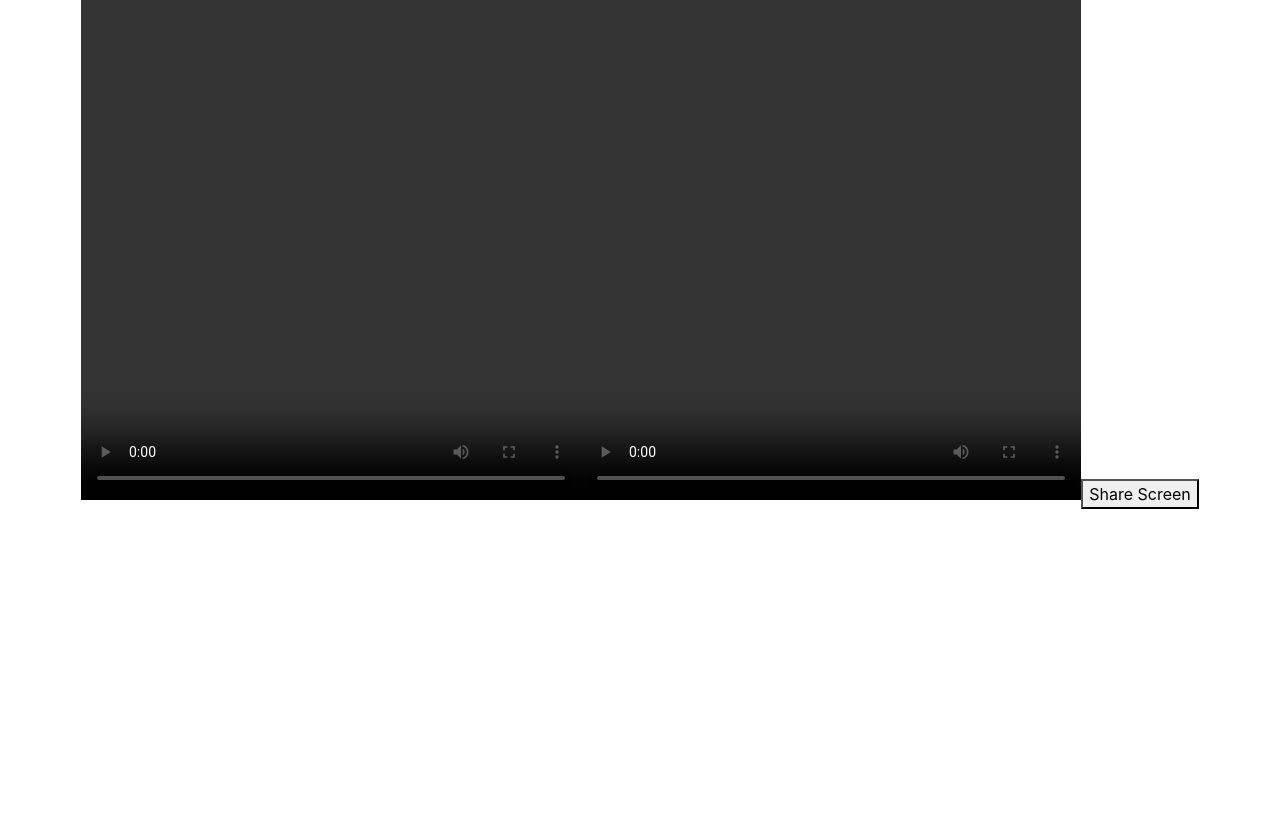
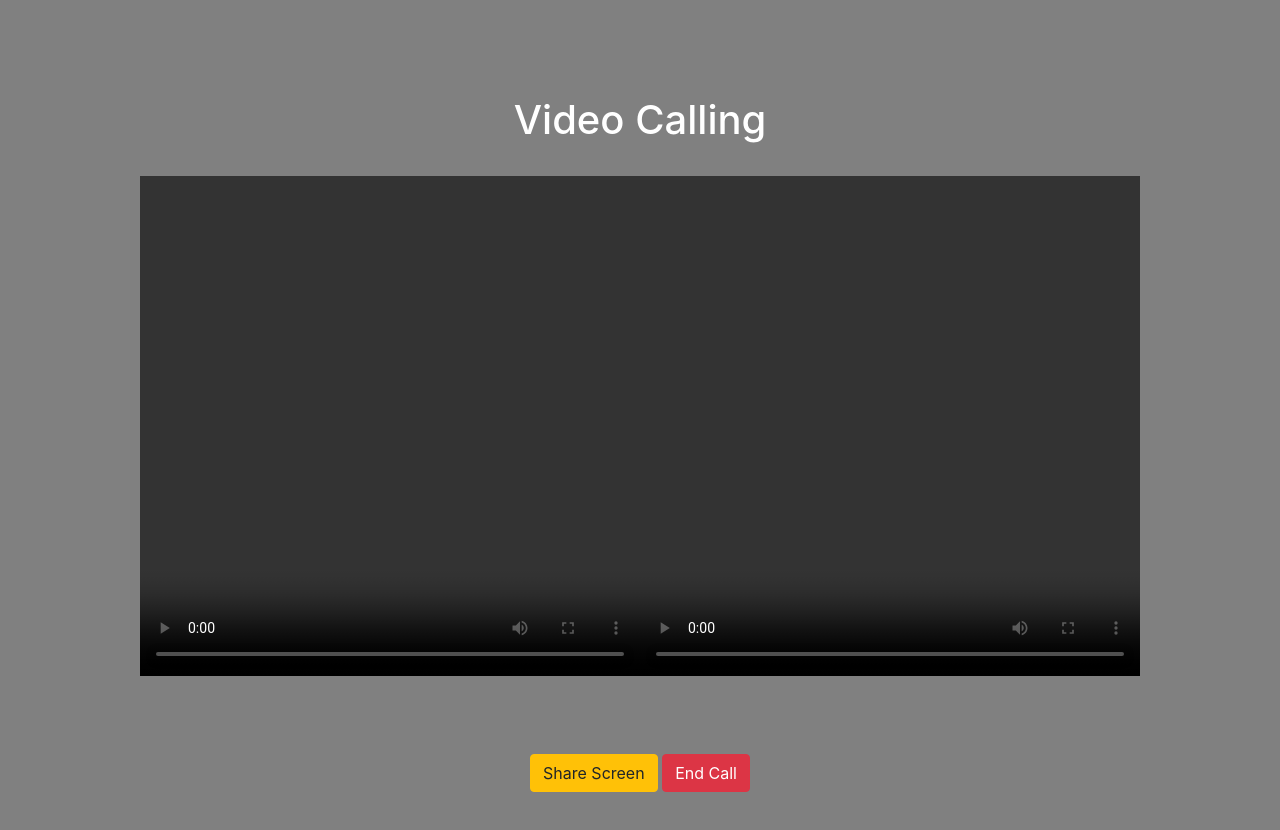
Before and after one commit to alwin-97/VideoCall-React, a React (Create React App) app: page /room/6e5ac580-d0fc-11ea-ac42-8178fd7b9544 in a window 1280 px wide. Shown: the top 830 px of the page. Before the commit the page ends 800 px from the top, so only its background shows below. Built offline with nearby package versions, Linux system fonts and the light colour scheme; no server answers.

Commit message:
styling pages

```diff
--- a/src/App.css
+++ b/src/App.css
@@ -57,7 +57,7 @@
 /* Control the right side */
 .right {
   right: 0;
-  background-color: #db4437;
+  background-color: #111;
 }
 
 /* If you want the content centered horizontally and vertically */
--- a/src/routes/CreateRoom.js
+++ b/src/routes/CreateRoom.js
@@ -15,7 +15,7 @@ import {Link} from 'react-router-dom';
 
 function CreateRoom() {
         return(
-          <Link to={"/room/"+uuid()}>Create Room</Link>
+                     <Link to={"/room/"+uuid()} style={{color:"white",textDecoration:false}} className={"btn btn-success"}>Create Room</Link>
         );
 }
 
--- a/src/routes/Home.js
+++ b/src/routes/Home.js
@@ -41,22 +41,26 @@ class Home extends Component {
                         <div>
                             <div className="split left">
                                 <div className="centered">
-                                    <h1 style={{color:"white"}}>Welcome {firebase.auth().currentUser.displayName}</h1><br/>
+                                    <h1 style={{color:"white"}}>Welcome !<br/>{firebase.auth().currentUser.displayName}</h1><br/>
                                     <img src={firebase.auth().currentUser.photoURL} alt={"Profile Image"}/><br/>
                                     <div style={{color:"white"}}>
                                         <p>{firebase.auth().currentUser.displayName}</p>
                                         <p>{firebase.auth().currentUser.email}</p>
                                         <p>{firebase.auth().currentUser.phoneNumber}</p>
                                     </div>
-                                    <button onClick={() => firebase.auth().signOut()} style={{backgroundColor: "#db4437", color:"white",padding:15}}> Sign out !</button>
+                                    <button onClick={() => firebase.auth().signOut()} className={"btn btn-danger"}> Sign out !</button>
                                 </div>
                             </div>
 
                             <div className="split right">
                                 <div className="centered">
+                                    <h4 style={{color:"white"}}>Mail id for inviting</h4>
+                                    <input type={"text"}/>
+                                    <br/><br/><br/>
                                 <CreateRoom/>
                                 </div>
                             </div>
+
                         </div>)
                     :
                     (<div style={{backgroundColor: "grey"}}>
@@ -71,7 +75,7 @@ class Home extends Component {
                             firebaseAuth={firebase.auth()}
                         />
                         <br/><br/><br/><br/><br/><br/>
-                        <br/><br/><br/><br/><br/><br/>
+                        <br/><br/><br/><br/><br/>
                         <footer style={{color: "white"}}>
                             <div>
                             <span style={{textAlign: "center"}}>
--- a/src/routes/Room.js
+++ b/src/routes/Room.js
@@ -131,10 +131,15 @@ const Room = (props) => {
     }
 
     return (
-        <div>
+        <div className={""} style={{backgroundColor:"grey"}}>
+            <br/><br/><br/><br/>
+            <h1 style={{color:"white"}}>Video Calling</h1>
+            <br/>
             <video controls style={{height: 500, width: 500}} autoPlay ref={userVideo} />
             <video controls style={{height: 500, width: 500}} autoPlay ref={partnerVideo} />
-            <button onClick={shareScreen}>Share Screen</button>
+            <br/> <br/> <br/> <br/>
+            <button onClick={shareScreen} className={"btn btn-warning"}>Share Screen</button> <button className={"btn btn-danger"}>End Call</button>
+            <br/> <br/> <br/> <br/><br/><br/><br/><br/>
         </div>
     );
 };
```
